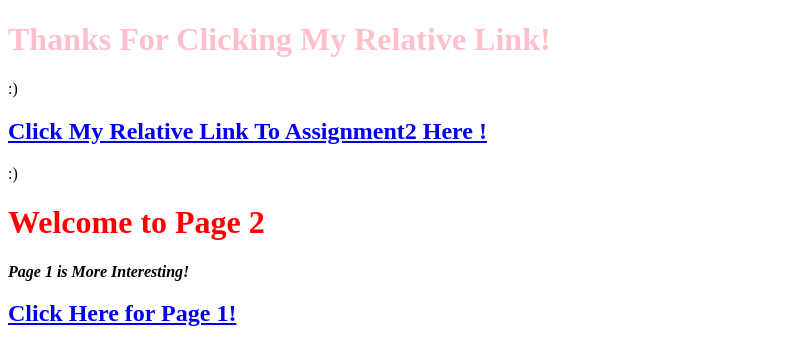
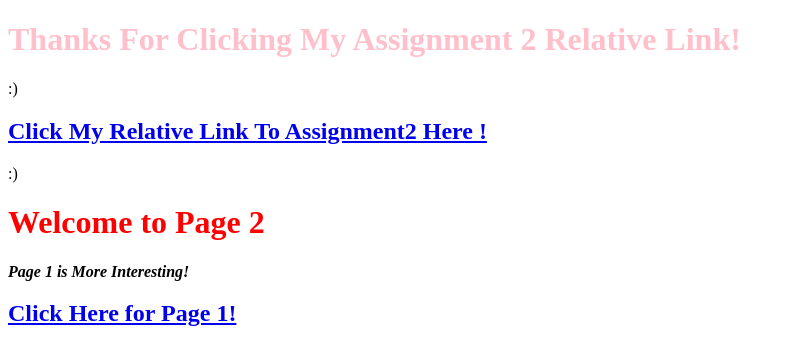
Before and after one commit to bg14ff/IASC-1P02-2019, a plain HTML site: page Assignment1/Assignment1Page2.html in a window 1280 px wide. Shown: the whole page, without its empty margins (0-793 px from the left). Drawn offline with Linux system fonts and the light colour scheme.

```diff
--- a/Assignment1/Assignment1Page2.html
+++ b/Assignment1/Assignment1Page2.html
@@ -10,7 +10,7 @@
 
 	<body>
 
-		<h1><font color="Pink">Thanks For Clicking My Relative Link!</font></h1>
+		<h1><font color="Pink">Thanks For Clicking My Assignment 2 Relative Link!</font></h1>
 		<p>:)</p>
 
   <h2> <a href="https://bg14ff.github.io/IASC-1P02-2019/Assignment2/Assignment2.html"> Click My Relative Link To Assignment2 Here !</a> </h2>
```
Also changed, not shown: Assignment2/Assignment2.html (+0 -2 lines).
